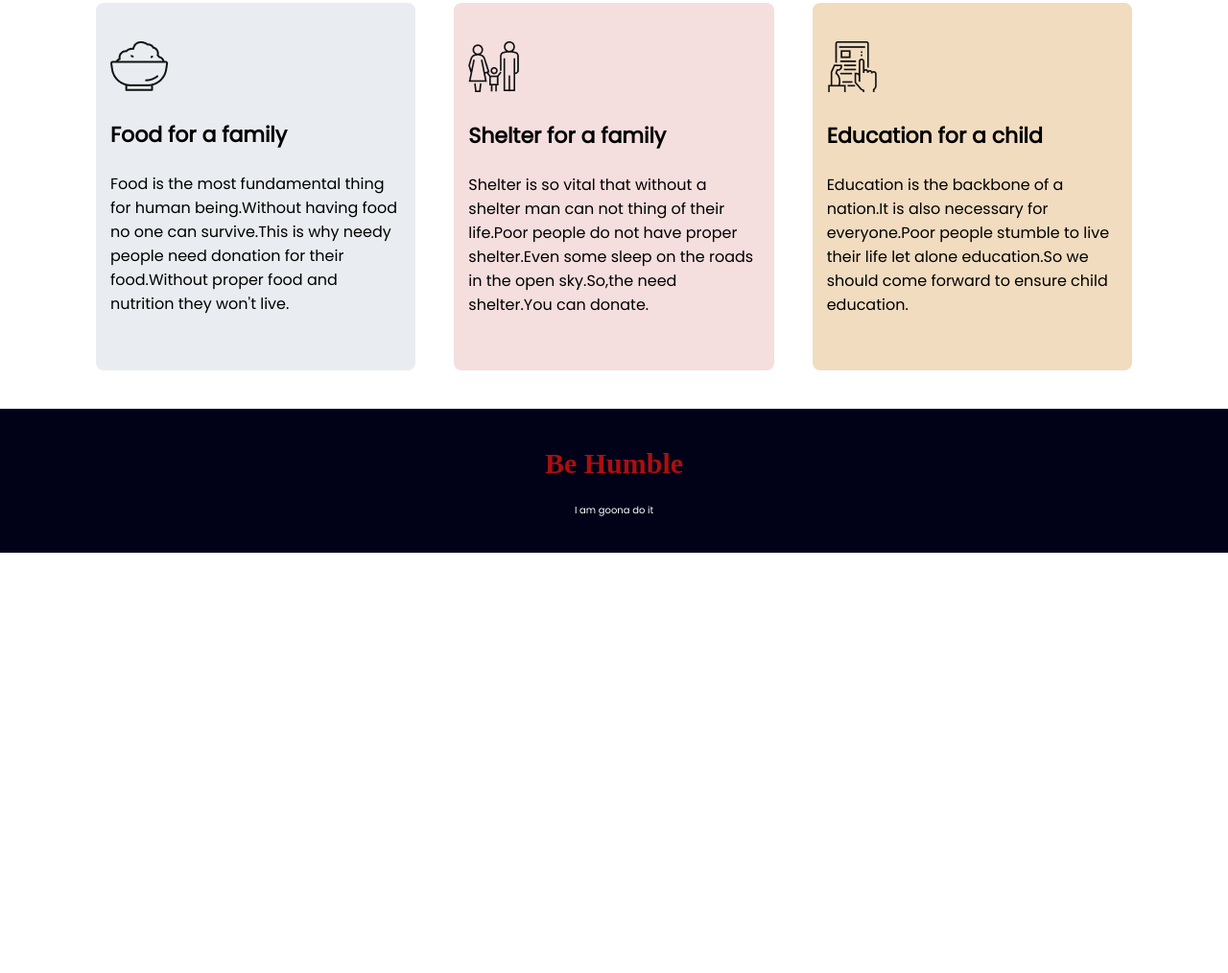
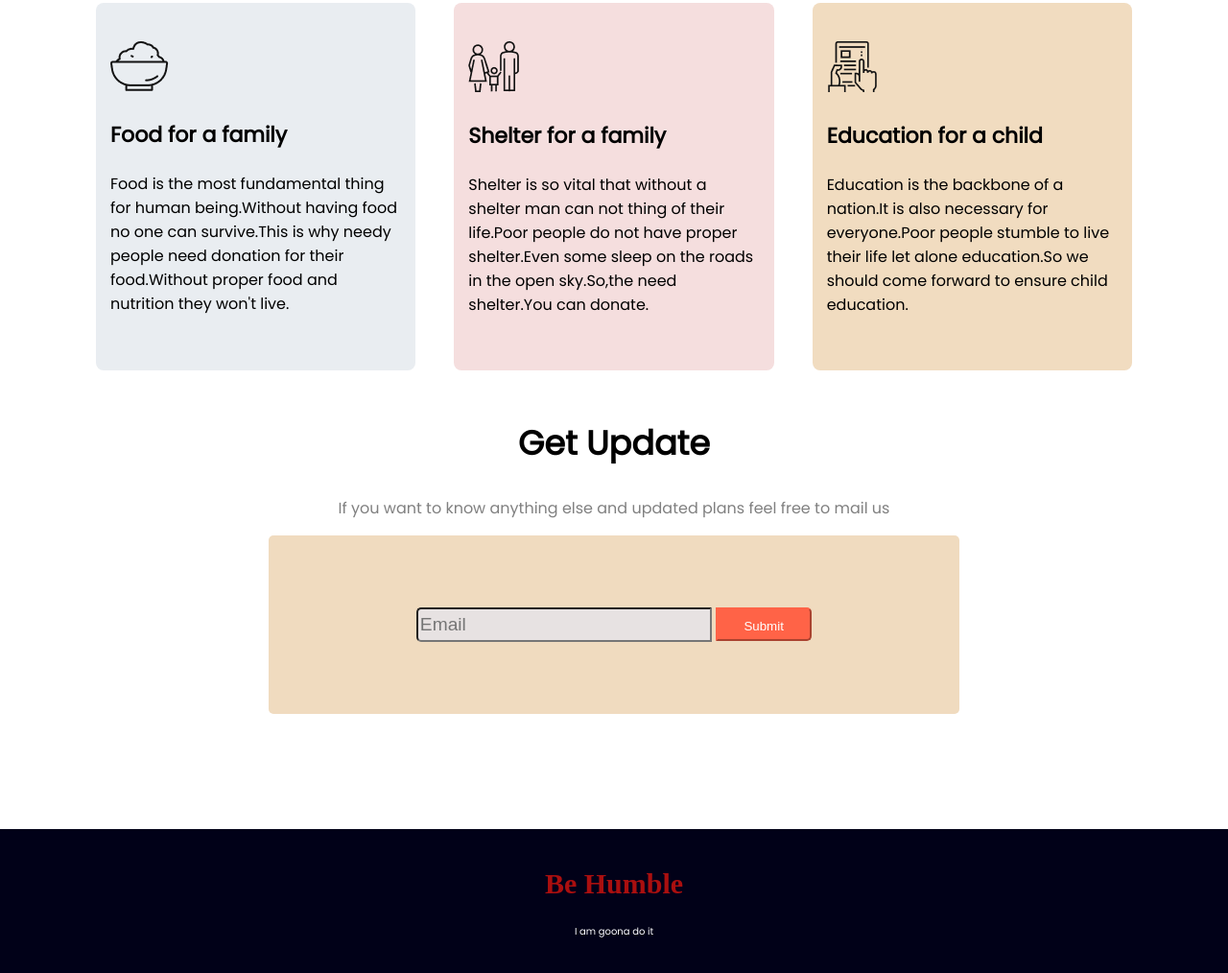
Before and after one commit to mizanmunnna/donate-today-be-kind, a plain HTML site: page index.html in a window 1280 px wide. Shown: the part 1304-2318 px from the top of the page at 96% size. Before the commit the page ends 1880 px from the top, so only its background shows below. Drawn offline with Linux system fonts and the light colour scheme.

Commit message:
donate update

```diff
--- a/index.html
+++ b/index.html
@@ -70,6 +70,14 @@
 
         </div>
     </section>
+    <section>
+        <h1 class="update-heading">Get Update</h1>
+        <p class="update-offering">If you want to know anything else and updated plans feel free to mail us</p>
+        <form class="form">
+            <input class="email" type="email" name="" placeholder="Email" id="">
+            <input class="submit" type="Submit">
+        </form>
+    </section>
 </body>
 <footer class="footer-main">
     <h2 class="footer-motto">Be Humble</h2>
--- a/style.css
+++ b/style.css
@@ -127,6 +127,45 @@ margin: 20px;
     font-weight: 800;
 
 }
+.update-heading{
+
+    font-weight: 600;
+    font-size:35px;
+    text-align: center;
+}
+.update-offering{
+    color: gray;
+    text-align: center;
+}
+.form{
+    text-align: center;
+    background-color: rgb(240, 219, 191);
+    margin-left: 280px;
+    margin-right: 280px;
+    padding-top: 75px;
+    padding-bottom: 75px;
+    border-radius: 5px;
+
+}
+.email{
+    background-color: rgb(231, 226, 226);
+    width: 300px;
+    height: 30px;
+    font-size: larger;
+    border-bottom-left-radius: 5px;
+    border-top-left-radius: 5px;
+}
+.submit{
+    background-color: tomato;
+    color: white;
+    border-end-end-radius: 5px;
+    border-top-right-radius: 5px;
+    border-color:tomato;
+    width: 100px;
+    height: 35px;
+    padding-top: 5px;
+
+}
 .footer-main{
     background-color: rgb(1, 1, 24);
     height: 150px;
@@ -137,7 +176,7 @@ margin: 20px;
     font-family:'Times New Roman', Times, serif;
     text-align: center;
     font-size:30px;
-    margin-top: 20px;
+    margin-top: 120px;
     padding-top: 40px;
 }
 .footer-line{
```
